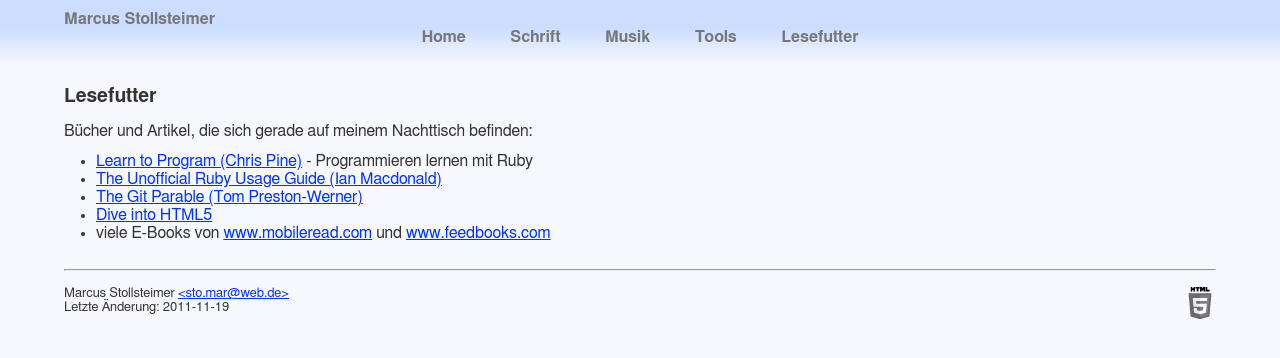
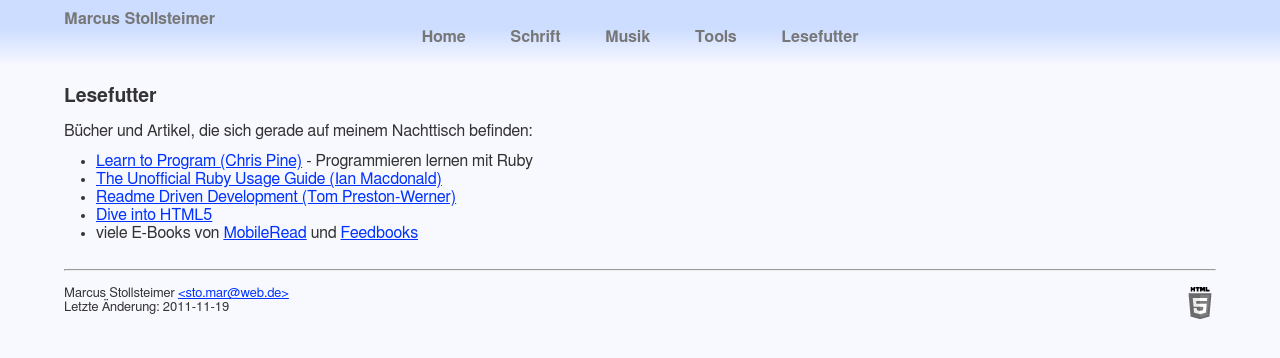
Before and after one commit to stomar/stomar.github.com, a Jekyll site: the page built from lesefutter.md, in a window 1280 px wide. Shown: the top 358 px of the page. Built offline with Jekyll 4.4.1, drawn with Linux system fonts in a browser that asks for light colours.

Commit message:
list updated

```diff
--- a/lesefutter.md
+++ b/lesefutter.md
@@ -8,6 +8,6 @@ Bücher und Artikel, die sich gerade auf meinem Nachttisch befinden:
 
 - [Learn to Program (Chris Pine)](http://pine.fm/LearnToProgram/) - Programmieren lernen mit Ruby
 - [The Unofficial Ruby Usage Guide (Ian Macdonald)](http://www.caliban.org/ruby/rubyguide.shtml)
-- [The Git Parable (Tom Preston-Werner)](http://tom.preston-werner.com/2009/05/19/the-git-parable.html)
+- [Readme Driven Development (Tom Preston-Werner)](http://tom.preston-werner.com/2010/08/23/readme-driven-development.html)
 - [Dive into HTML5](http://diveintohtml5.info/)
-- viele E-Books von [www.mobileread.com](http://www.mobileread.com/) und [www.feedbooks.com](http://www.feedbooks.com)
+- viele E-Books von [MobileRead](http://www.mobileread.com/) und [Feedbooks](http://www.feedbooks.com/)
```
